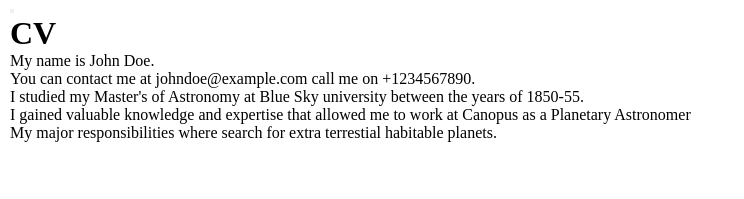
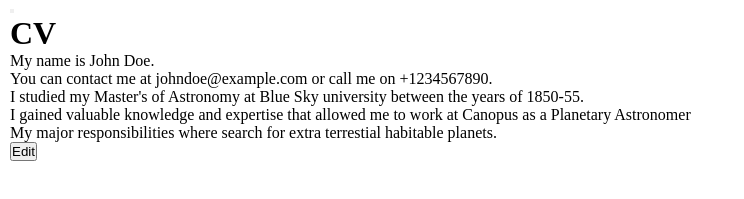
Before and after one commit to draczihper/resume, a React (Vite) app: page / in a window 1280 px wide. Shown: the part 295-494 px from the top of the page, without its empty margins (0-744 px from the left). Built offline with nearby package versions, Linux system fonts and the light colour scheme.

Commit message:
Add button to layout

```diff
--- a/src/components/Layout.jsx
+++ b/src/components/Layout.jsx
@@ -1,4 +1,6 @@
-function Layout({form}){
+import Button from './Button'
+
+function Layout({form, onEdit}){
 
     return (
         <>
@@ -6,7 +8,7 @@ function Layout({form}){
         <h1>CV</h1>
         <p>My name is {form.name}.</p>
         <p>
-          You can contact me at {form.email} call me on {form.phone}.
+          You can contact me at {form.email} or call me on {form.phone}.
         </p>
         <p>
           I studied my Master's of {form.programme} at {form.school} between the
@@ -18,6 +20,7 @@ function Layout({form}){
         </p>
         <p>My major responsibilities where {form.responsibilities}.</p>
       </div>
+      <Button label="Edit" onClick={onEdit} />
         </>
     )
 }
```
